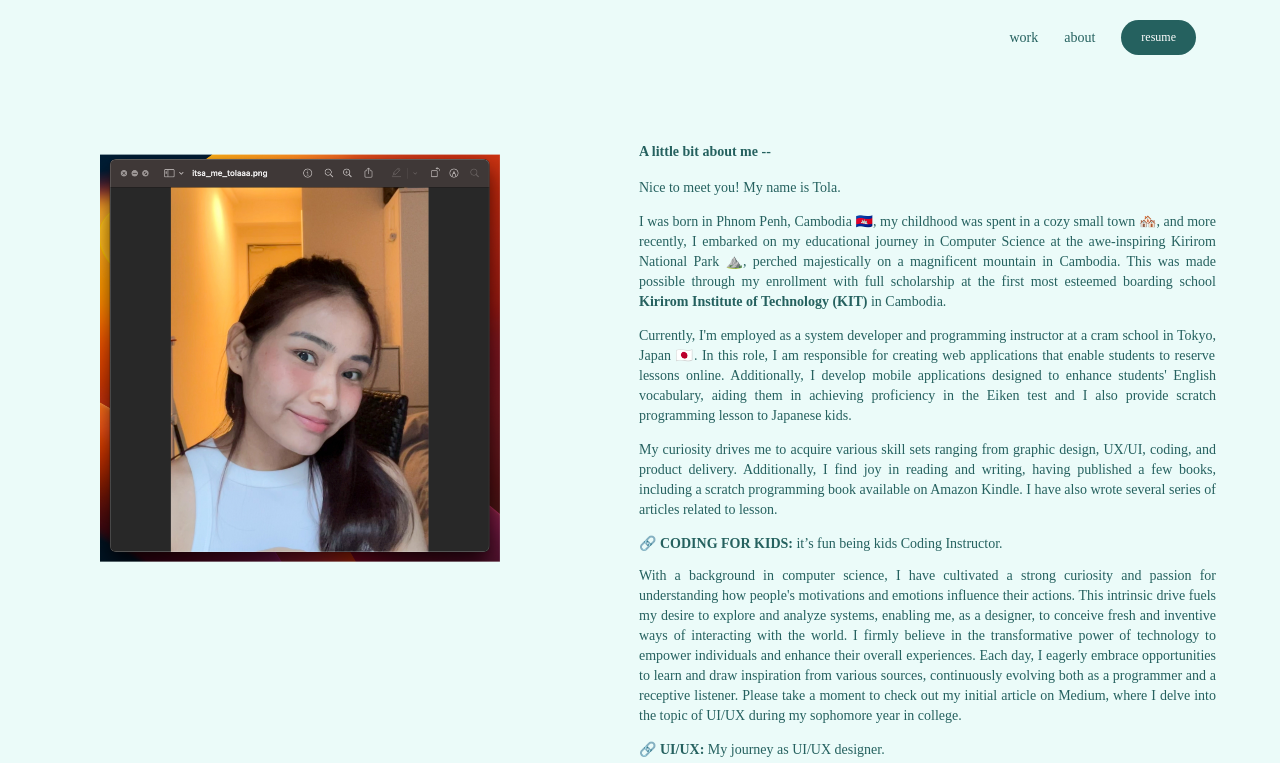
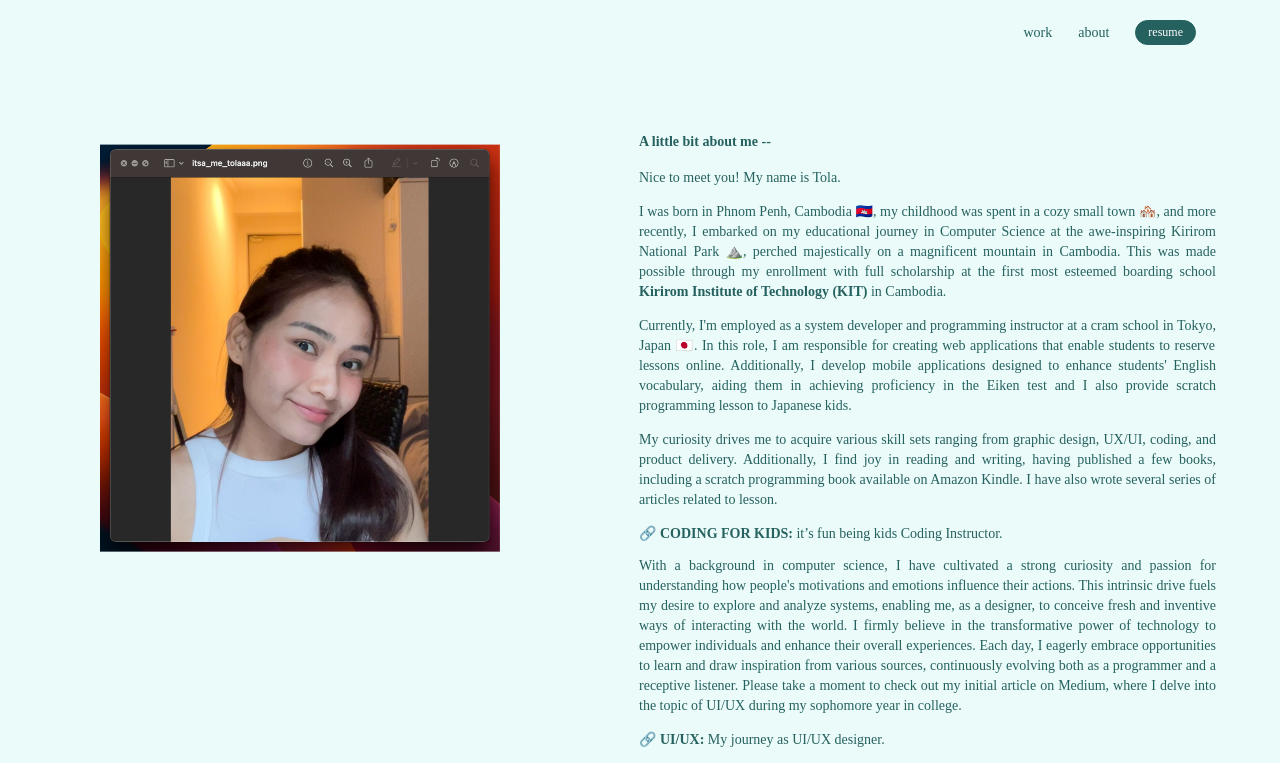
Before and after one commit to ttolaaa/stlaaa-zone, a React (Create React App) app: page /#/about in a window 1280 px wide. Shown: the top 763 px of the page. Built offline with nearby package versions, Linux system fonts and the light colour scheme.

Commit message:
change font size and resume btn

```diff
--- a/src/index.css
+++ b/src/index.css
@@ -164,12 +164,12 @@ body {
 }
 
 .resume-button {
-  border-radius: 20px;
+  border-radius: 18px;
   background-color: #25615F;
-  padding: 10px 20px;
+  padding: 4px 12px;
   font-size: 12px;
-  border: 0px solid #25615F;
-  color: white;
+  border: 1px solid #25615F;
+  color: #ffffff;
 }
 
 
@@ -184,6 +184,10 @@ body {
 
 .work h5, p,button{
   font-size: 14px;
+  font-family: 'PT Sans';
+}
+.work button{
+  font-size: 10px;
   font-family: 'PT Sans';
 }
 
@@ -341,8 +345,12 @@ body {
   font-size: 14px;
 }
 
-.project h5,p,button{
+.project h5,p{
   font-size: 14px;
+  font-family: 'PT Sans';
+}
+.project button{
+  font-size: 10px;
   font-family: 'PT Sans';
 }
 
@@ -521,7 +529,6 @@ body {
   display: flex;
   flex-direction: row;
   height: 100vh;
-
 }
 
 .about h4,p,a{
```
